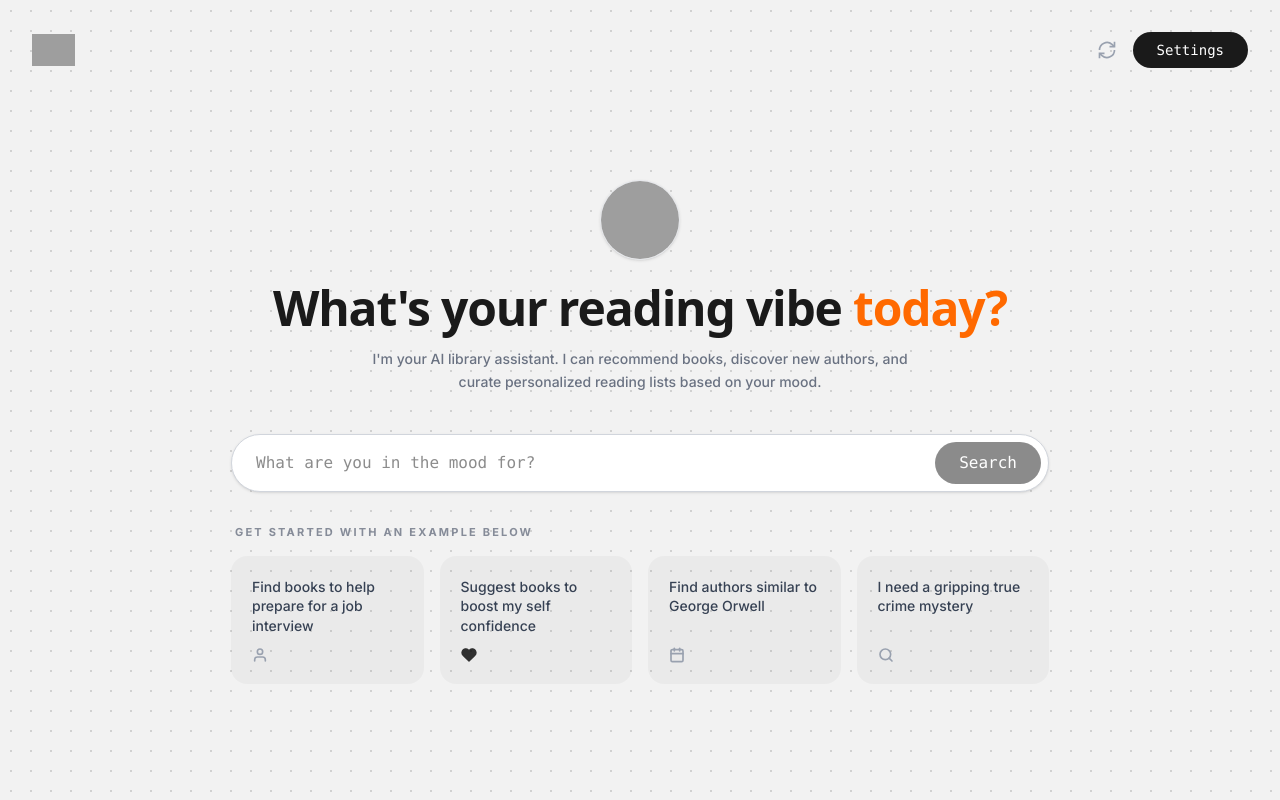
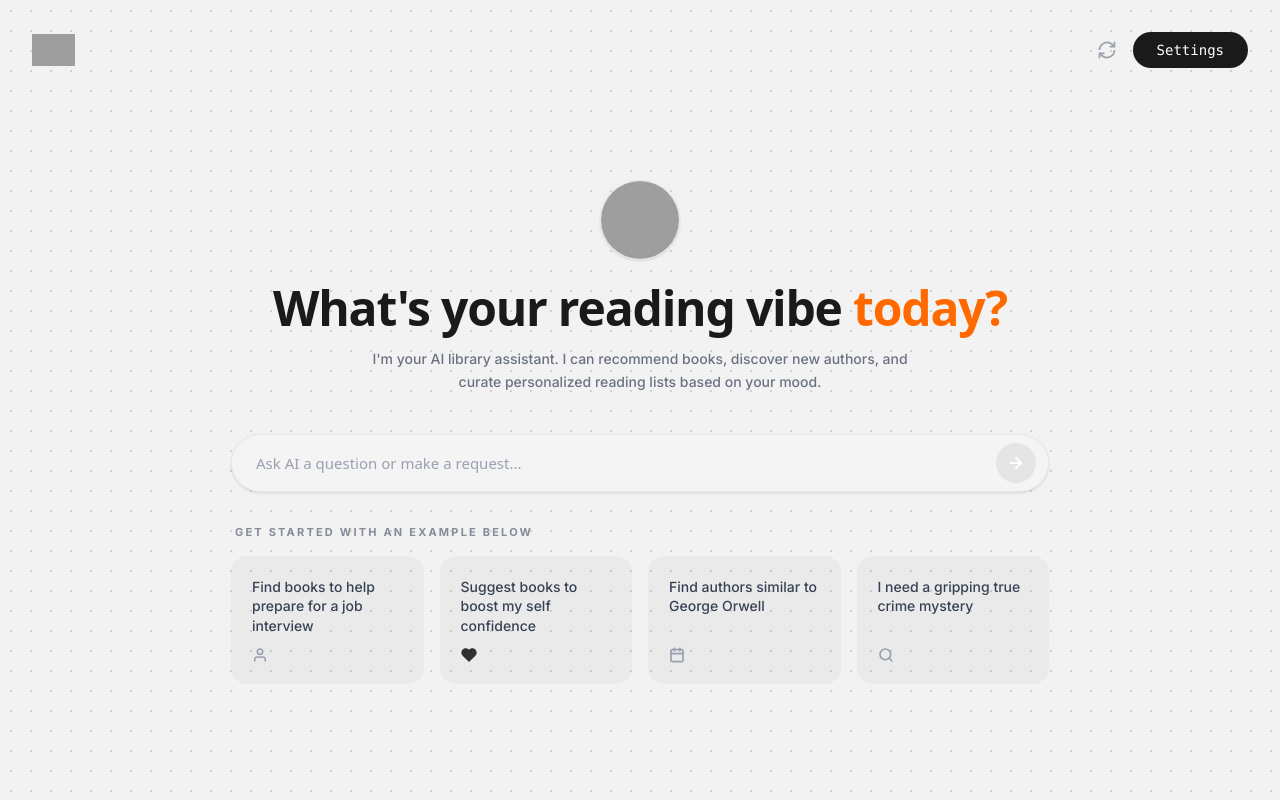
Before and after one commit to jakeasync/Musubi.ai-Generative-AI-Hybrid-Discovery-Engine, a Next.js app: page / in a window 1280 px wide. Built offline with nearby package versions, Linux system fonts and the light colour scheme; grey boxes are pictures that could not be loaded.

Commit message:
add searchbox

```diff
--- a/src/components/SearchBox.tsx
+++ b/src/components/SearchBox.tsx
@@ -10,21 +10,26 @@ export default function SearchBox({ onSearch, isLoading }: { onSearch: (q: strin
   };
 
   return (
-    <form onSubmit={handleSubmit} className="relative w-full">
+    <form onSubmit={handleSubmit} className="w-full mx-auto relative bg-[#f4f4f4] border border-black/5 shadow-sm rounded-full flex items-center p-2">
       <input
         type="text"
         value={query}
         onChange={(e) => setQuery(e.target.value)}
-        placeholder="What are you in the mood for?"
-        className="w-full px-6 py-4 rounded-full bg-white border border-gray-300 text-[#1a1a1a] focus:outline-none focus:ring-2 focus:ring-black font-mono shadow-sm"
+        placeholder="Ask AI a question or make a request..."
+        className="flex-1 bg-transparent text-[#1a1a1a] focus:outline-none font-sans text-[15px] placeholder-gray-400 pl-4 pr-2 h-10"
         disabled={isLoading}
       />
       <button
         type="submit"
         disabled={isLoading || !query.trim()}
-        className="absolute right-2 top-2 bottom-2 px-6 bg-[#1a1a1a] text-white rounded-full hover:bg-black disabled:opacity-50 font-mono transition-colors"
+        className={`w-10 h-10 flex-shrink-0 flex items-center justify-center text-white rounded-full transition-colors mr-1 ${
+          query.trim() && !isLoading ? "bg-[#141414] hover:bg-black" : "bg-[#e5e5e5]"
+        }`}
       >
-        {isLoading ? "Searching..." : "Search"}
+        <svg width="18" height="18" viewBox="0 0 24 24" fill="none" stroke="currentColor" strokeWidth="2.5" strokeLinecap="round" strokeLinejoin="round">
+          <line x1="5" y1="12" x2="19" y2="12"></line>
+          <polyline points="12 5 19 12 12 19"></polyline>
+        </svg>
       </button>
     </form>
   );
```
